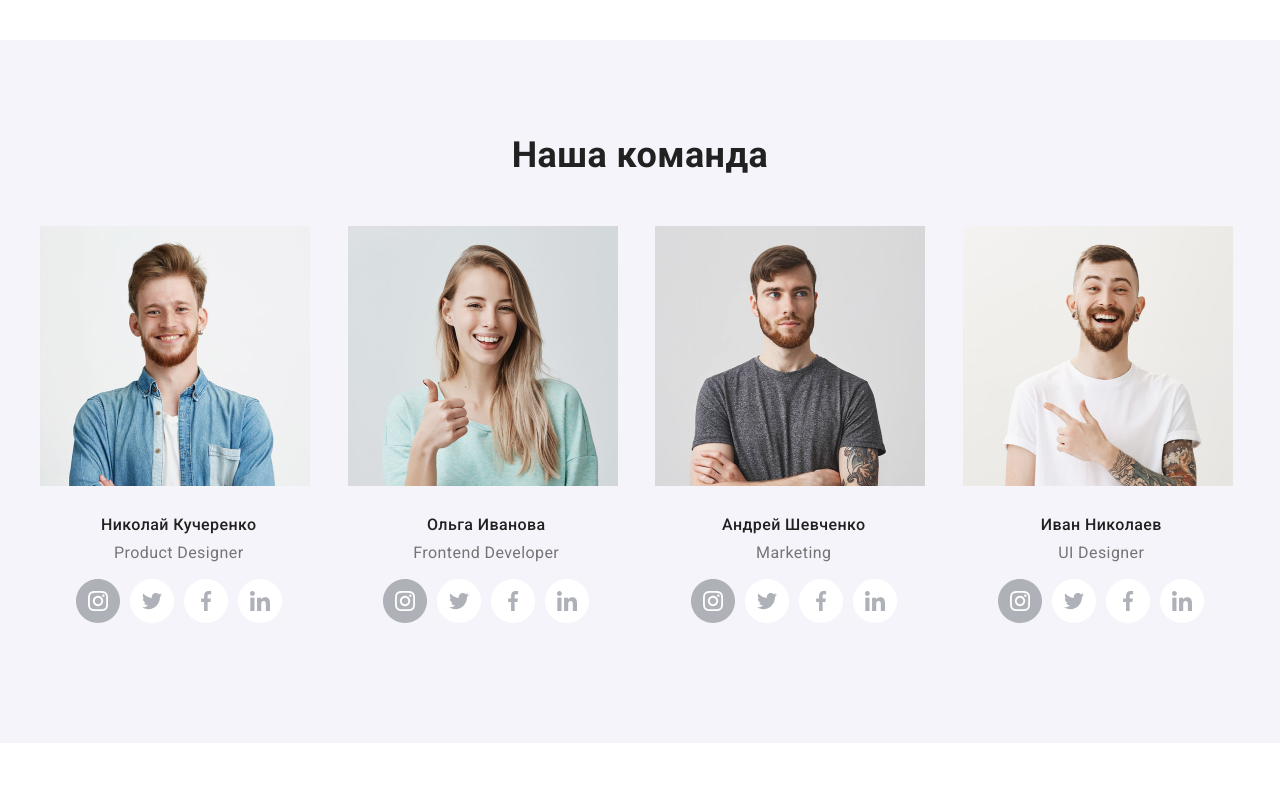
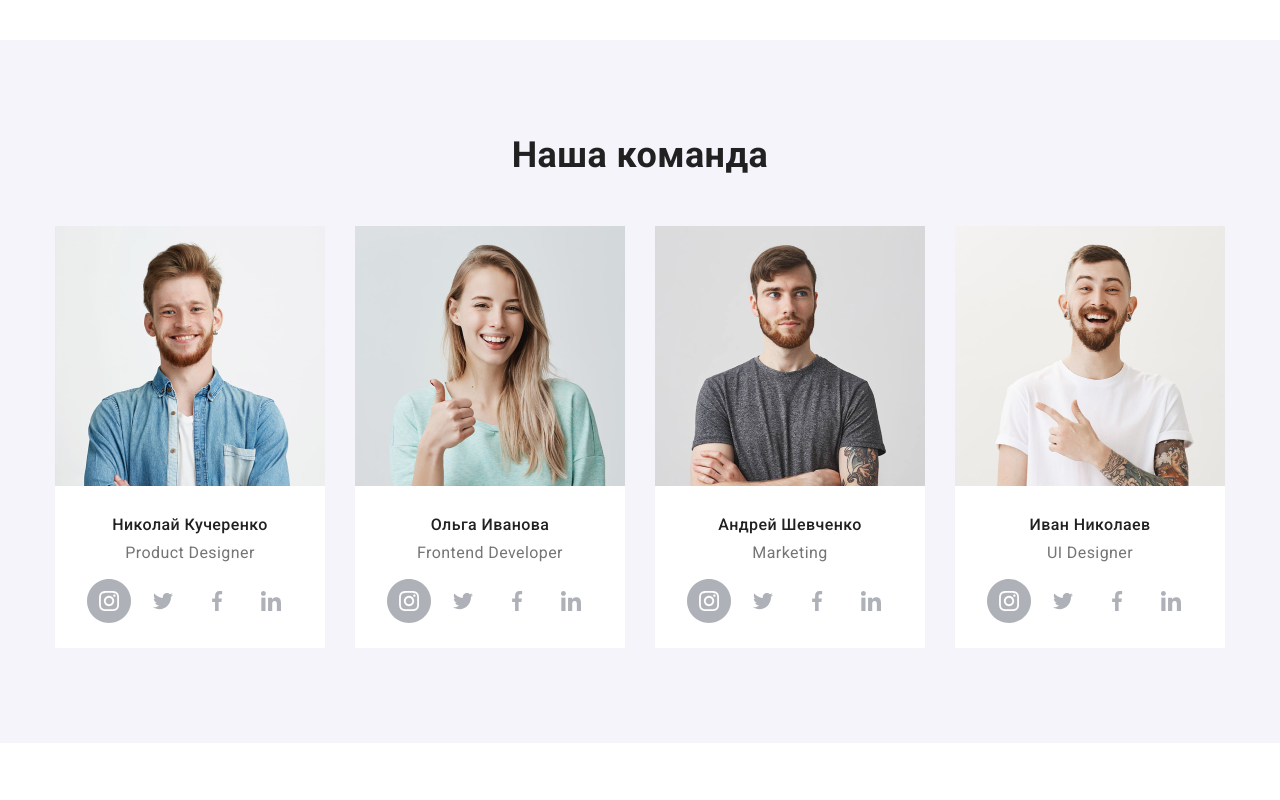
Before and after one commit to Aleksander-Kovalenko/goit-markup-hw-03, a plain HTML site: page index.html in a window 1280 px wide. Shown: the part 1540-2340 px from the top of the page. Drawn offline with nearby package versions, Linux system fonts and the light colour scheme.

Commit message:
изменил ширину

```diff
--- a/css/style.css
+++ b/css/style.css
@@ -38,7 +38,7 @@ body {
   background-color: blue;
 }
 img {
-  display: block;
+  display: flex;
 }
 
 .container {
@@ -46,8 +46,7 @@ img {
   margin-right: auto;
   padding-left: 15px;
   padding-right: 15px;
-  width: 1200px;
-  /* background-color: rgb(145, 222, 135); */
+  width: 1170px;
 }
 
 /* primary button */
@@ -249,20 +248,24 @@ img {
   text-align: center;
   background-color: #f5f4fa;
 }
+
 .team.name {
   margin-top: 30px;
   margin-bottom: 10px;
+  background-color: inherit;
 }
 .team.proff {
   margin-top: 0px;
   margin-bottom: 16px;
   color: var(--secondary-text-color);
+  background-color: inherit;
 
   font-weight: 400;
 }
 
 .team-item {
   width: calc((100% - 30px * 3) / 4);
+  background-color: #ffffff;
 }
 .team-item:nth-child(4n) {
   margin-right: 0;
```
Also changed, not shown: portfolio.html (+1 -1 lines).
